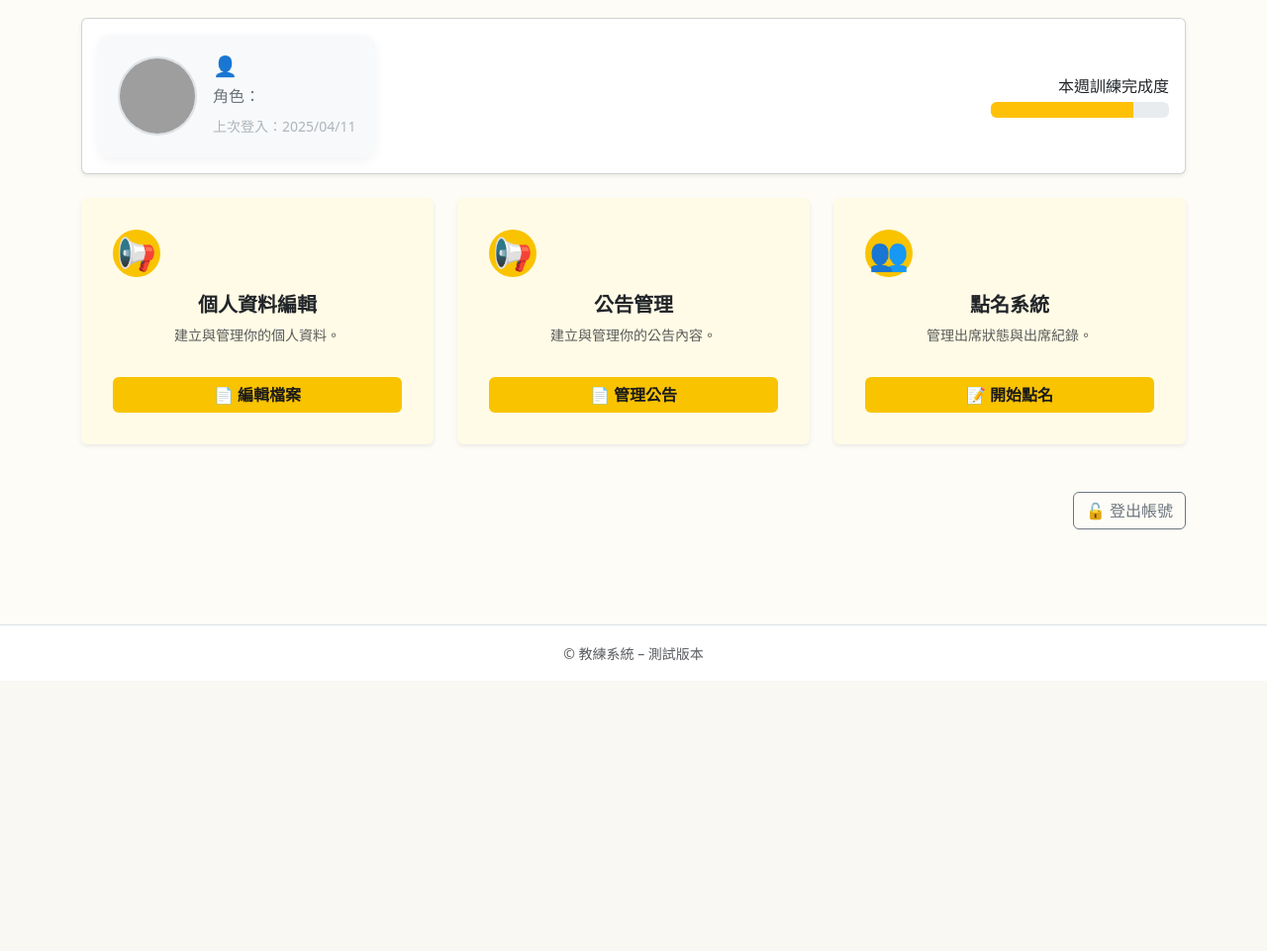
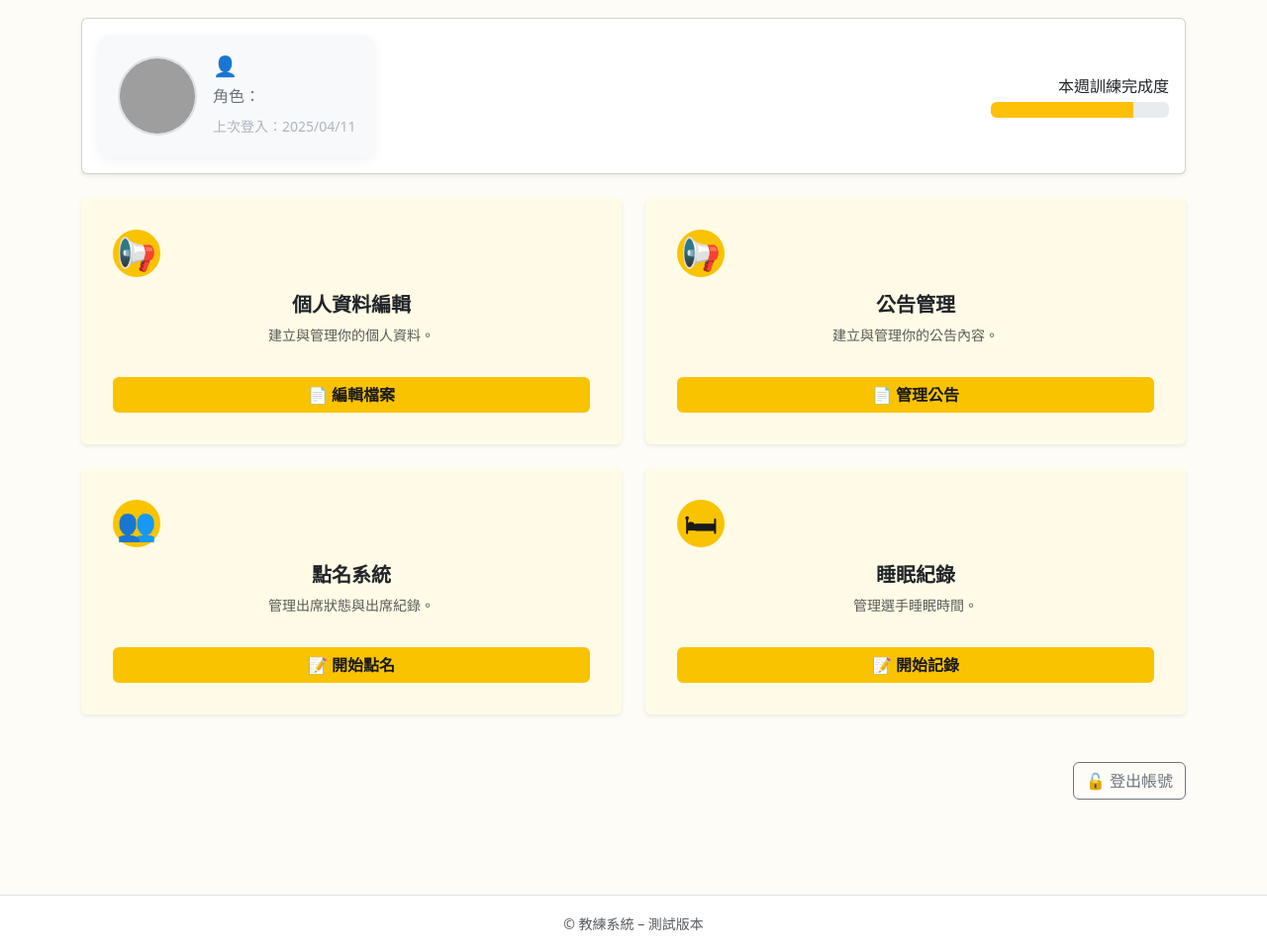
Before and after one commit to vxnnio/sport_analytics, a Flask app: page /coach/ in a window 1280 px wide. Shown: the part 148-1109 px from the top of the page at 99% size. Before the commit the page ends 816 px from the top, so only its background shows below. Run offline with Flask 3, Linux system fonts and the light colour scheme; grey boxes are pictures that could not be loaded.

Commit message:
睡眠紀錄

```diff
--- a/app/routes/coach.py
+++ b/app/routes/coach.py
@@ -139,3 +139,27 @@
             athletes=athletes,
             today=today
         )
+
+@coach_bp.route('/sleep_record', methods=['GET', 'POST'])
+def sleep_record():
+    from app.models import User  # 確保引入 User 模型
+    db = SessionLocal()
+
+    if request.method == 'POST':
+        record = HealthRecord(
+            athlete_id=request.form['athlete_id'],
+            sleep_start=request.form['sleep_start'],
+            sleep_end=request.form['sleep_end'],
+            created_by=current_user.id
+        )
+        db.add(record)
+        db.commit()
+        db.close()
+        flash("睡眠紀錄已新增", "success")
+        return redirect(url_for('coach.sleep_record'))
+
+    # ✅ 簡單取得所有選手（role = 'athlete'）
+    athletes = db.query(User).filter(User.role == 'athlete').all()
+    db.close()
+
+    return render_template('coach/sleep_record.html', athletes=athletes)
--- a/app/templates/coach/dashboard.html
+++ b/app/templates/coach/dashboard.html
@@ -84,7 +84,7 @@
   </div>
   <div class="row g-4 justify-content-center">
 <!-- 個人資料編輯 -->
-    <div class="col-md-6 col-lg-4">
+    <div class="col-md-12 col-lg-6">
       <div class="card card-yellow h-100 text-center p-3 shadow-sm">
         <div class="card-body d-flex flex-column justify-content-between">
           <div>
@@ -99,7 +99,7 @@
       </div>
     </div>
     <!-- 公告管理 -->
-    <div class="col-md-6 col-lg-4">
+    <div class="col-md-12 col-lg-6">
       <div class="card card-yellow h-100 text-center p-3 shadow-sm">
         <div class="card-body d-flex flex-column justify-content-between">
           <div>
@@ -115,7 +115,7 @@
     </div>
 
     <!-- 點名 -->
-    <div class="col-md-6 col-lg-4">
+    <div class="col-md-12 col-lg-6">
       <div class="card card-yellow h-100 text-center p-3 shadow-sm">
         <div class="card-body d-flex flex-column justify-content-between">
           <div>
@@ -125,6 +125,21 @@
           </div>
           <div class="d-grid gap-2 mt-3">
             <a href="{{ url_for('coach.roll_call') }}" class="btn btn-yellow">📝 開始點名</a>
+          </div>
+        </div>
+      </div>
+    </div>
+    <!-- 睡眠紀錄 -->
+    <div class="col-md-12 col-lg-6">
+      <div class="card card-yellow h-100 text-center p-3 shadow-sm">
+        <div class="card-body d-flex flex-column justify-content-between">
+          <div>
+            <div class="icon-circle fs-2 mb-3">🛏</div>
+            <h5 class="fw-bold">睡眠紀錄</h5>
+            <p class="text-muted small">管理選手睡眠時間。</p>
+          </div>
+          <div class="d-grid gap-2 mt-3">
+            <a href="{{ url_for('coach.sleep_record') }}" class="btn btn-yellow">📝 開始記錄</a>
           </div>
         </div>
       </div>
```
Also changed, not shown: app/templates/coach/sleep_record.html (added, +22 -0 lines), app/static/uploads/profile_pics/91966.jpg (added).
